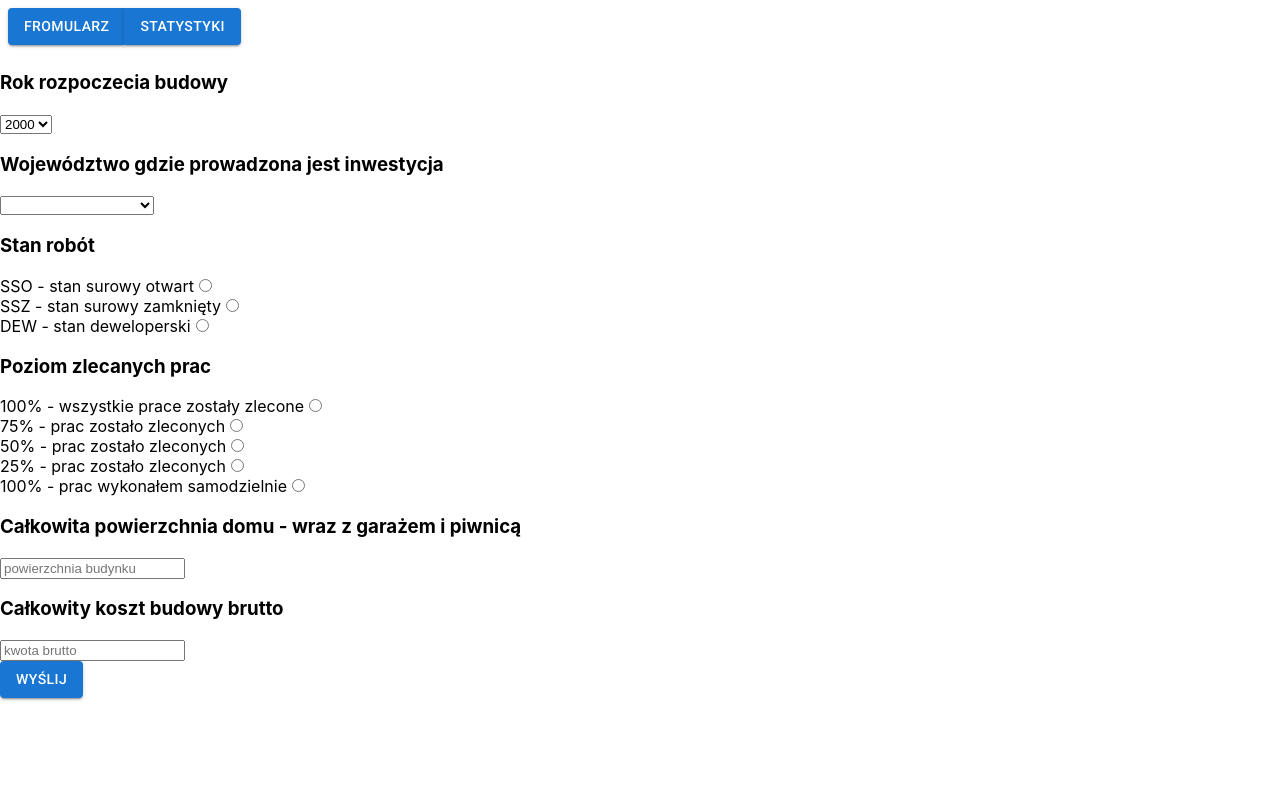
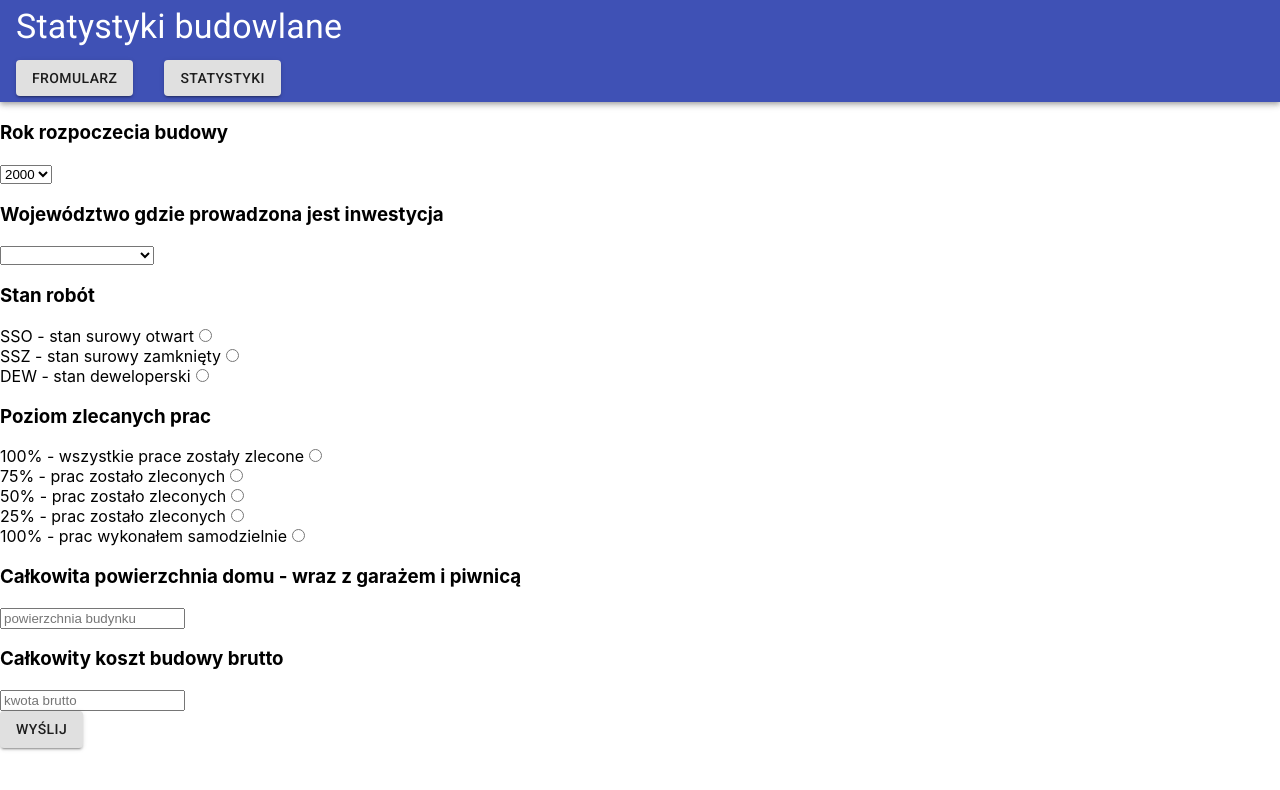
Before and after one commit to DominikPro/MERN-Application-for-collecting-data-on-the-cost-of-building-a-house, a React (Create React App) app in the folder house-construction-costs/: page /from in a window 1280 px wide. Shown: the top 790 px of the page. Built offline with nearby package versions, Linux system fonts and the light colour scheme.

Commit message:
Adding styles

```diff
--- a/house-construction-costs/src/Components/CostForm/CostForm.jsx
+++ b/house-construction-costs/src/Components/CostForm/CostForm.jsx
@@ -10,7 +10,7 @@ import VoivodeshipInput from "../Shared/VoivodeshipInput";
 import YearInput from "../Shared/YearInput";
 import { stateOfConstructionOptions, workOrderLevel } from "./dataForm";
 //----------------------------------------------------------------------
-import Button  from '@mui/material/Button';
+import {Button} from '@material-ui/core/'
 
 const CostForm = () => {
   const dispatch = useDispatch();
--- a/house-construction-costs/src/Components/Menu/Menu.jsx
+++ b/house-construction-costs/src/Components/Menu/Menu.jsx
@@ -1,31 +1,35 @@
-import React from 'react'
-import {Link} from "react-router-dom";
-import Button  from '@mui/material/Button';
-import ButtonGroup from '@mui/material/ButtonGroup';
-import Box from '@mui/material/Box';
+import React from "react";
+import { Link } from "react-router-dom";
 
-const Menu=()=> {
-    return (
-<Box
-      sx={{
-        display: 'flex',
-        flexDirection: 'column',
-        alignItems: 'left',
-        '& > *': {
-          m: 1,
-        },
-      }}
-    >
+import { Button, ButtonGroup, Box, AppBar, Typography, MenuItem } from "@material-ui/core/";
+
+const Menu = () => {
+  return (
+
+    <AppBar position="static">
+
+<MenuItem>
+      <Typography variant="h4">Statystyki budowlane</Typography>
+      </MenuItem>
       <ButtonGroup variant="outlined" aria-label="outlined button group">
 
-      <Link to="/from" underline="none"> <Button variant="contained">Fromularz</Button> </Link>
-      <Link to="/stats" underline="none"> <Button variant="contained">Statystyki</Button> </Link>
+
+        <MenuItem>
+          <Link to="/from" underline="none">
+
+            <Button variant="contained">Fromularz</Button>
+          </Link>
+        </MenuItem>
+
+        <MenuItem>
+          <Link to="/stats" underline="none">
+
+            <Button variant="contained">Statystyki</Button>
+          </Link>
+        </MenuItem>
 
       </ButtonGroup>
-
-
-    </Box>
-
-    )
-}
-export default Menu
+    </AppBar >
+  );
+};
+export default Menu;
```
